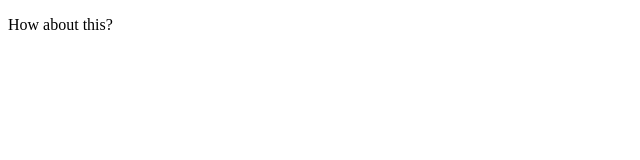
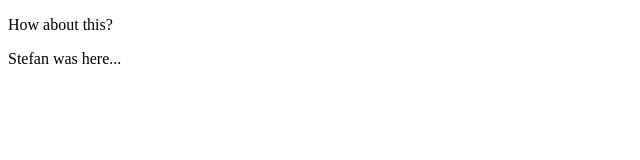
Before and after one commit to ShotaG/advanced-js, a plain HTML site: page index.html in a window 1280 px wide. Shown: the full height of the page, 0-640 px from the left. Drawn offline with Linux system fonts and the light colour scheme.

Commit message:
stefan was here

```diff
--- a/index.html
+++ b/index.html
@@ -6,5 +6,6 @@
 </head>
 <body>
 	<p>How about this?</p>
+	<p>Stefan was here...</p>
 </body>
 </html>
```
